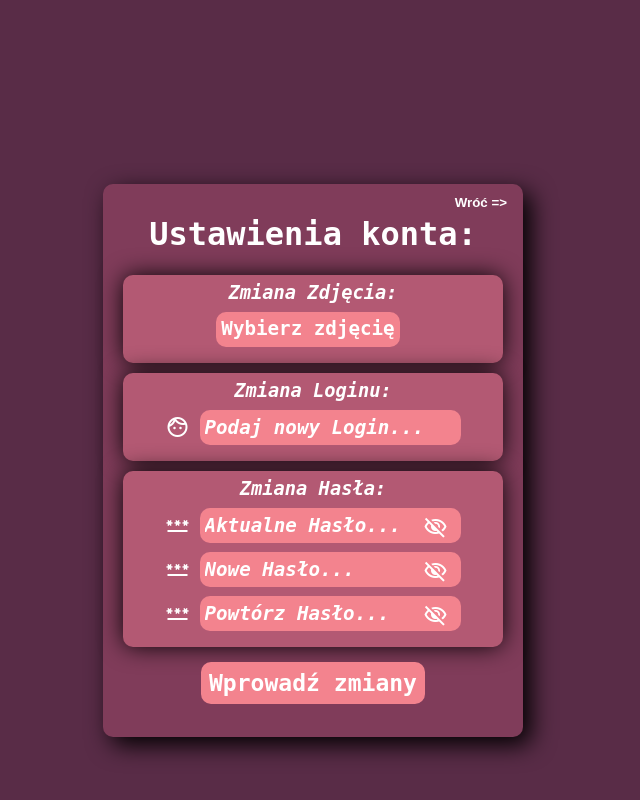
After one commit to Mari0o0o9/chat-do-pisania, a PHP site: page /php/changeAccount.php in a window 1280 px wide. The commit adds this page. Shown: the whole page, without its empty margins (327-967 px from the left). Run offline with PHP 8.4, Linux system fonts and the light colour scheme.

Commit message:
modified:   css/styleChat.css 	modified:   css/styleLogin.css 	new file:   php/changeAccount.php 	modified:   php/chat.php

```diff
--- a/css/styleLogin.css
+++ b/css/styleLogin.css
@@ -36,13 +36,14 @@ button {
 }
 
 #login,
-#register {
+#register,
+#accountSetings{
     position: relative;
     border-radius: 10px;
     margin: auto;
     padding: 10px;
     width: 50vh;
-    margin-top: 25vh;
+    margin-top: 23vh;
     background-color: #803c5a;
     box-shadow: 8px 8px 24px 0px rgba(0, 0, 0, 1);
 }
@@ -51,12 +52,14 @@ p {
     display: flex;
     justify-content: center;
     align-items: center;
+    margin: 9px;
 }
 label {
     margin-right: 10px;
     color: white;
 }
-input {
+input,
+#fileLabel {
     font-weight: bold;
     font-size: 1em;
     font-family: Rockwell Extra Bold,Rockwell Bold,monospace;
@@ -66,6 +69,14 @@ input {
     background-color: #f3838e;
     padding: 5px;
 }
+#fileLabel {
+    cursor: pointer;
+}
+#fileLabel:hover {
+    background-color: #803c5a;
+    color: black;
+}
+
 input:focus {
     box-shadow: 8px 8px 24px 0px rgba(0, 0, 0, 1);
 }
@@ -114,3 +125,20 @@ input[type = 'submit']:active {
     position: relative;
     left: 12px;
 }
+
+.block {
+    margin: 10px;
+    border-radius: 10px;
+    box-shadow: 0px 0px 25px -1px rgba(0, 0, 0, 1);
+    padding: 7px;
+    background-color: #b35973;
+}
+#file {
+    display: none;
+}
+.block h3 {
+    margin: 0;
+    text-align: center;
+    font-style: italic;
+    color: white;
+}
--- /dev/null
+++ b/php/changeAccount.php
@@ -0,0 +1,119 @@
+<?php
+    session_start();
+    $conn = new mysqli("localhost", "root", "", "mydb");
+    if ($conn -> connect_error) {
+        die("Błąd połączenia z bazą danych: " . $conn -> connect_error);
+    }
+
+    function changeAccount() {
+        global $conn;
+
+        if ($_SERVER['REQUEST_METHOD'] !== 'POST') {
+            return null;
+        }
+        else {
+            $login = $_COOKIE['login'];
+            $pass1 = $_POST['pass1'];
+            $pass2 = $_POST['pass2'];
+
+            $sql = "SELECT *
+                    FROM users
+                    WHERE login = '$login'";
+            $result = $conn -> query($sql);
+
+            if ($result -> num_rows == 0) {
+                echo "Nie prawidłowy Login!!!";
+            }
+            elseif ($pass1 !== $pass2) {
+                echo "Hasła nie są takie same!!!";
+            }
+            else {
+                $hashed_password = password_hash($pass1, PASSWORD_DEFAULT);
+                $sql = "UPDATE users
+                        SET password='$hashed_password'
+                        WHERE login='$login'";
+                $conn -> query($sql);
+
+                echo "Zmieniono Hasło pomyślnie!!!";
+                header("refresh:2;url=login.php");
+            }
+        }
+    }
+?>
+<!DOCTYPE html>
+<html lang="pl">
+<head>
+    <meta charset="UTF-8">
+    <meta name="viewport" content="width=device-width, initial-scale=1.0">
+    <title>Change Account</title>
+    <link rel="stylesheet" href="../css/styleLogin.css">
+    <link rel="stylesheet" href="https://fonts.googleapis.com/css2?family=Material+Symbols+Outlined:opsz,wght,FILL,GRAD@20..48,100..700,0..1,-50..200" />
+    <link rel="shortcut icon" href="../zdjecia/favicon.ico" type="image/x-icon">
+</head>
+<body>
+    <div id="accountSetings">
+        <h1>Ustawienia konta:</h1>
+        <a href="./chat.php">
+            <button id="switch1">
+                Wróć =>
+            </button>
+        </a>
+        <form id="myFormLogin" method="post">
+            <div class="block">
+                <h3>Zmiana Zdjęcia:</h3>
+                <p>
+                    <label for="file" id="fileLabel">Wybierz zdjęcię</label>
+                    <input type="file" name="file" id="file">
+                </p>
+            </div>
+            <div class="block">
+                <h3>Zmiana Loginu:</h3>
+                <p>
+                    <label for="changeLogin" class="material-symbols-outlined">
+                        face
+                    </label>
+                    <input type="text" name="login" id="changeLogin" placeholder="Podaj nowy Login...">
+                </p>
+            </div>
+            <div class="block">
+                <h3>Zmiana Hasła:</h3>
+                <p>
+                    <label for="pass" class="material-symbols-outlined passVis">
+                        password
+                    </label>
+                    <input type="password" id="pass" placeholder="Aktualne Hasło..." minlength="12" name="pass" class="pass">
+                    <span class="material-symbols-outlined visPass">
+                        visibility_off
+                    </span>
+                </p>
+                <p>
+                    <label for="pass1" class="material-symbols-outlined passVis">
+                        password
+                    </label>
+                    <input type="password" id="pass1" placeholder="Nowe Hasło..." minlength="12" name="pass1" class="pass">
+                    <span class="material-symbols-outlined visPass">
+                        visibility_off
+                    </span>
+                </p>
+                <p>
+                    <label for="pass2" class="material-symbols-outlined passVis">
+                        password
+                    </label>
+                    <input type="password" id="pass2" placeholder="Powtórz Hasło..." minlength="12" name="pass2" class="pass">
+                    <span class="material-symbols-outlined visPass">
+                        visibility_off
+                    </span>
+                </p>
+            </div>
+            <p>
+                <input type="submit" value="Wprowadź zmiany">
+            </p>
+        </form>
+        <p class="wynik"><?=changeAccount();?></p>
+    </div>
+</body>
+<script src="../JavaScript/password.js"></script>
+</html>
+<?php
+$conn -> close();
+?>
```
Also changed, not shown: css/styleChat.css (+11 -0 lines), php/chat.php (+8 -1 lines).
